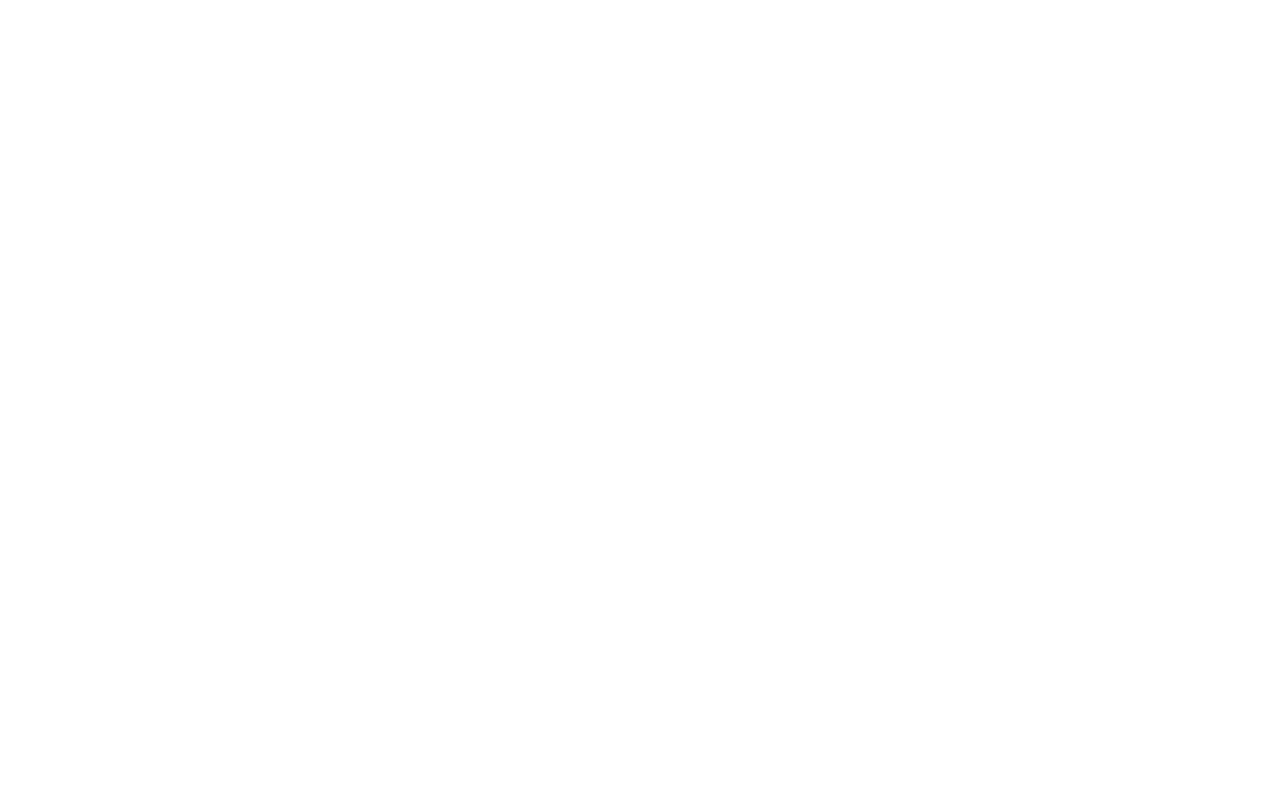
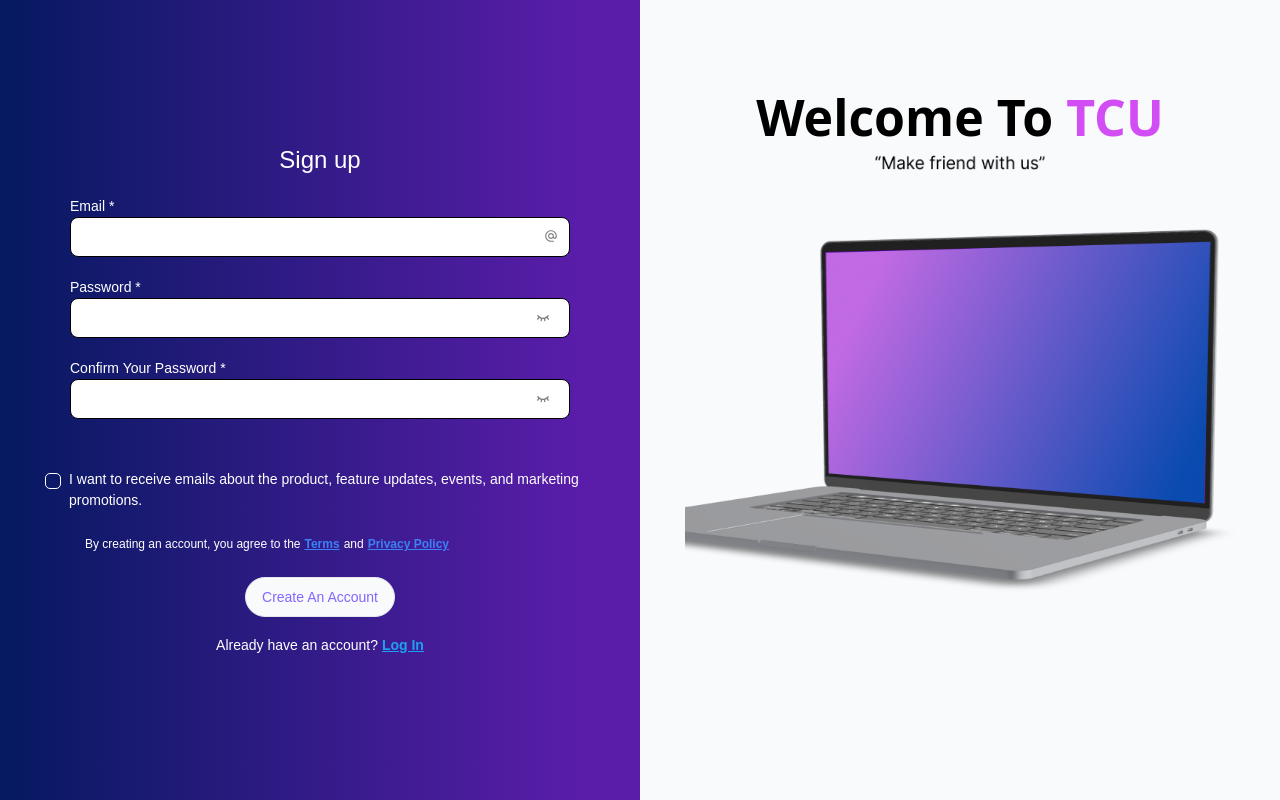
Before and after one commit to thawzinhtut1901/TCU-To-Communicate-With-You, a React (Vite) app: page /auth/sign-up in a window 1280 px wide. Before the commit this address had no page. Built offline with nearby package versions, Linux system fonts and the light colour scheme.

Commit message:
authlayout update

```diff
--- a/src/App.tsx
+++ b/src/App.tsx
@@ -1,22 +1,18 @@
-import { Route, Routes, useRoutes } from "react-router-dom"
+import { useRoutes } from "react-router-dom"
 import { AdminRouter, UserRouter } from "./routers"
 import AuthRouter from "./routers/AuthRouter";
 
 
 const App = () => {
-  const UserRouting = useRoutes(UserRouter);
-  const AdminRouting = useRoutes(AdminRouter);
-  const AuthRouting = useRoutes(AuthRouter);
+  const routes = [...UserRouter,...AuthRouter,...AdminRouter];
+  const routing = useRoutes(routes);
+
 
   return (
+
+
     <div>
-      <Routes>
-        <Route path="/*" element={UserRouting}/>
-        <Route path="/auth/*" element={AuthRouting} />
-      </Routes>
-      <Routes>
-        <Route path="/*" element={AdminRouting}/>
-      </Routes>
+      {routing}
     </div>
   )
 }
--- /dev/null
+++ b/src/Layouts/AuthLayouts/AuthLayout.tsx
@@ -0,0 +1,11 @@
+import { Outlet } from "react-router-dom"
+
+const AuthLayout = () => {
+  return (
+    <div>
+        <Outlet/>
+    </div>
+  )
+}
+
+export default AuthLayout
--- /dev/null
+++ b/src/Layouts/UserLayout.tsx
@@ -0,0 +1,11 @@
+import { Outlet } from "react-router-dom"
+
+const UserLayout = () => {
+  return (
+    <div>
+        <Outlet/>
+    </div>
+  )
+}
+
+export default UserLayout
--- a/src/components/admin/AdminNavbar.tsx
+++ b/src/components/admin/AdminNavbar.tsx
@@ -6,16 +6,16 @@
 
 const AdminNavbar: React.FC = () => {
   return (
-    <div className="flex items-center justify-between w-full px-20 py-4 bg-main">
+    <div className="sticky top-0 right-0 z-10 flex items-center justify-between w-full px-20 py-4 bg-main">
       <div className="relative">
         <IoIosSearch
-          className="absolute top-[7px] left-2"
+          className="absolute top-[7px] right-2"
           size="20px"
           color="gray"
         />
         <input
           className="w-[300px] rounded-full px-4 py-1"
-          placeholder="    Search"
+          placeholder="Search"
         />
       </div>
       <div className="flex items-center justify-center gap-4">
--- a/src/components/ui/input.tsx
+++ b/src/components/ui/input.tsx
@@ -11,7 +11,7 @@
       <input
         type={type}
         className={cn(
-          "flex h-9 md:h-10 w-[300px] md:w-[500px] rounded-md border border-input bg-background px-3 py-2 text-sm ring-offset-background file:border-0 file:bg-transparent file:text-sm file:font-medium placeholder:text-muted-foreground focus-visible:outline-none focus-visible:ring-2 focus-visible:ring-ring focus-visible:ring-offset-2 disabled:cursor-not-allowed disabled:opacity-50",
+          "flex h-9 md:h-10 w-[300px] md:w-[500px] rounded-md border border-input px-3 py-2 text-sm ring-offset-background file:border-0 file:bg-transparent file:text-sm file:font-medium placeholder:text-muted-foreground focus-visible:outline-none focus-visible:ring-2 text-black focus-visible:ring-ring focus-visible:ring-offset-2 disabled:cursor-not-allowed disabled:opacity-50",
           className
         )}
         ref={ref}
--- a/src/pages/AuthPages/ForgetPaswMail.tsx
+++ b/src/pages/AuthPages/ForgetPaswMail.tsx
@@ -1,3 +1,4 @@
+/* eslint-disable react-hooks/exhaustive-deps */
 import { useNavigate } from "react-router-dom"
 import { Button } from "../../components/ui/button"
 import { Input } from "../../components/ui/input"
@@ -67,7 +68,7 @@
         text: ResetPsw.error.message,
         timer: 2000,
       });
-    };
+    }
   }, [ResetPsw.isError])
 
   // useEffect(() => {
@@ -131,7 +132,7 @@
         />
 
             {errors.email && (
-              <span className="flex mt-1 ml-3 font-bold text-red-500 text-xs">
+              <span className="flex mt-1 ml-3 text-xs font-bold text-red-500">
                 {errors.email}
               </span>
             )}
--- a/src/pages/AuthPages/SignupForm.tsx
+++ b/src/pages/AuthPages/SignupForm.tsx
@@ -120,7 +120,7 @@
                 {errors.email}
               </span>
             )}
-            <MdOutlineAlternateEmail className="absolute top-3 right-3" />
+            <MdOutlineAlternateEmail className="absolute top-3 right-3" color="gray" />
           </div>
         </div>
 
@@ -139,9 +139,9 @@
               onClick={toggleShowPassword}
             >
               {showPassword ? (
-                <PiEyeBold color="slate" />
+                <PiEyeBold color="gray" />
               ) : (
-                <PiEyeClosedBold color="slate" />
+                <PiEyeClosedBold color="gray" />
               )}
             </button>
           </div>
@@ -167,9 +167,9 @@
               onClick={toggleShowConfirmPassword}
             >
               {showConfirmPassword ? (
-                <PiEyeBold color="slate" />
+                <PiEyeBold color="gray" />
               ) : (
-                <PiEyeClosedBold color="slate" />
+                <PiEyeClosedBold color="gray" />
               )}
             </button>
           </div>
@@ -194,14 +194,14 @@
         <h2 className="flex mx-auto mt-[24px] ms-10 lg:ms-20 w-[350px] lg:w-[550px] font-primary font-thin text-[10px] text-white lg:text-[12px]">
           By creating an account, you agree to the{" "}
           <p
-            onClick={() => navigate("/howtcuwork")}
+            onClick={() => navigate("/auth/howtcuwork")}
             className="px-1 font-bold text-blue-500 underline cursor-pointer text-md"
           >
             Terms
           </p>
           and
           <p
-            onClick={() => navigate("/howtcuwork/policies")}
+            onClick={() => navigate("/auth/howtcuwork/policies")}
             className="px-1 font-bold text-blue-500 underline cursor-pointer text-md"
           >
             Privacy Policy
@@ -225,7 +225,7 @@
         <h2 className="flex justify-center mx-auto mt-[14px] lg:mt-[18px] pb-[20px] lg:pb-0 w-full lg:w-[550px] font-primary font-thin text-[12px] text-white lg:text-[14px]">
           Already have an account?{" "}
           <a
-            href="/signin"
+            href="/auth/login"
             className="pl-1 font-bold text-[#1DA1F2] underline cursor-pointer"
           >
             Log In
--- a/src/routers/AuthRouter.tsx
+++ b/src/routers/AuthRouter.tsx
@@ -1,11 +1,67 @@
-import { RouteObject } from "react-router-dom"
-
+import { ForgetPassLayout, LogInLayout, ProfileSetupLayout, SignUpLayout, TermsPolicyLayout } from "@/Layouts/AuthLayouts";
+import AuthLayout from "@/Layouts/AuthLayouts/AuthLayout";
+import { ForgetPaswMail, Policies, ResetPassword, Terms } from "@/pages/AuthPages";
+import { Navigate, RouteObject } from "react-router-dom";
 
 const AuthRouter: RouteObject[] = [
-    // {
-    //     path: "/auth",
-    //     element: <LogIn/>
-    // }
-]
+  {
+    path: "/auth",
+    element: <AuthLayout />,
+    children: [
+      {
+        index: true,
+        element: <LogInLayout />,
+      },
+      {
+        path: "login",
+        element: <LogInLayout />,
+      },
+      {
+        path: "sign-up",
+        element: <SignUpLayout />,
+      },
+      {
+        path: "forget-password",
+        element: <ForgetPassLayout />,
+        children: [
+          {
+            index: true,
+            element: <Navigate to={"mail"} />,
+          },
+          {
+            path: "mail",
+            element: <ForgetPaswMail />,
+          },
+          {
+            path: "change-password",
+            element: <ResetPassword />,
+          },
+        ],
+      },
+      {
+        path: "profile-setup",
+        element: <ProfileSetupLayout />,
+      },
+      {
+        path: "howtcuwork",
+        element: <TermsPolicyLayout/>,
+        children: [
+          {
+            index: true,
+            element: <Navigate to={"terms"}/>,
+          },
+          {
+            path: "terms",
+            element: <Terms />,
+          },
+          {
+            path: "policies",
+            element: <Policies />,
+          },
+        ]
+      },
+    ],
+  },
+];
 
-export default AuthRouter
+export default AuthRouter;
--- a/src/routers/UserRouter.tsx
+++ b/src/routers/UserRouter.tsx
@@ -1,67 +1,22 @@
 import { Navigate, RouteObject } from "react-router-dom";
-import {
-  ForgetPassLayout,
-  LogInLayout,
-  ProfileSetupLayout,
-  SignUpLayout,
-  TermsPolicyLayout,
-} from "../Layouts/AuthLayouts";
-import { ForgetPaswMail, Policies, ResetPassword, Terms } from "../pages/AuthPages";
-import { HomeLayout } from "@/Layouts/UserLayouts";
+import { HomePages } from "@/pages/UserPages";
+import UserLayout from "@/Layouts/UserLayout";
 
 const UserRouter: RouteObject[] = [
   {
     path: "/",
-    element: <LogInLayout />,
+    element: <Navigate to="/auth/login" />,
   },
   {
-    path: "/sign-up",
-    element: <SignUpLayout />,
-  },
-  {
-    path: "/profile-setup",
-    element: <ProfileSetupLayout />,
-  },
-  {
-    path: "/howtcuwork",
-    element: <TermsPolicyLayout/>,
+    path: "/home",
+    element: <UserLayout />,
     children: [
       {
         index: true,
-        element: <Navigate to={"terms"}/>,
-      },
-      {
-        path: "terms",
-        element: <Terms />,
-      },
-      {
-        path: "policies",
-        element: <Policies />,
-      },
-    ]
-  },
-  {
-    path: "/forget-password",
-    element: <ForgetPassLayout />,
-    children: [
-      {
-        index: true,
-        element: <Navigate to={"mail"} />,
-      },
-      {
-        path: "mail",
-        element: <ForgetPaswMail />,
-      },
-      {
-        path: "change-password",
-        element: <ResetPassword />,
+        element: <HomePages />,
       },
     ],
   },
-  {
-    path: "/home",
-    element: <HomeLayout/>
-  }
 ];
 
 export default UserRouter;
```
Also changed, not shown: src/components/authComponents/InputOTPBox.tsx (+12 -11 lines), src/pages/AuthPages/LogInForm.tsx (+5 -5 lines).
